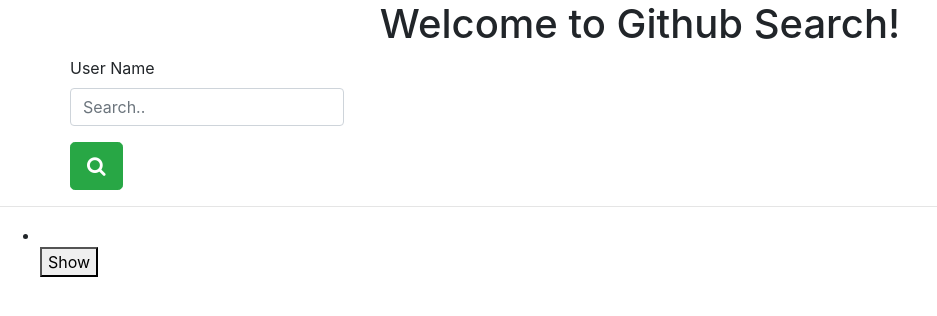
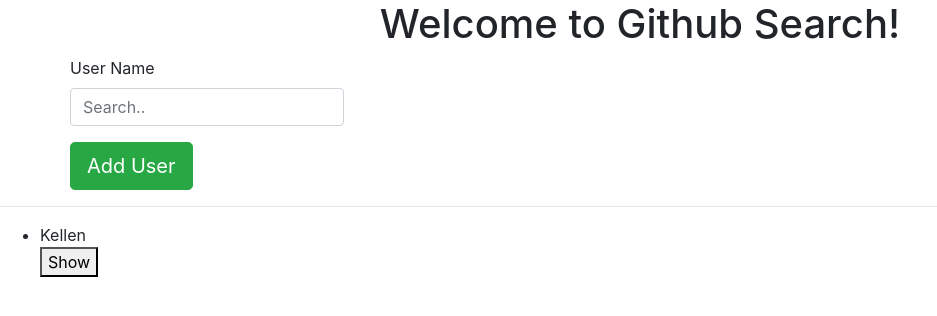
Before and after one commit to KellenNjoroge/Users, an Angular app: page /users in a window 1280 px wide. Shown: the top 316 px of the page, without its empty margins (0-937 px from the left). Built offline with nearby package versions, Linux system fonts and the light colour scheme.

Commit message:
user-form change

```diff
--- a/src/app/user-form/user-form.component.html
+++ b/src/app/user-form/user-form.component.html
@@ -3,7 +3,7 @@
         <form (ngSubmit)='submitUser()' #userform='ngForm'>
             <div class="form-group">
                 <label for="name">  User Name</label>
-                <input type="text" class="form-control" id="name" [(ngModel)]="searchName" placeholder="Search.." name="search" #name="ngModel" required>
+                <input type="text" class="form-control" id="name" [(ngModel)]="newUser.name" placeholder="Search.." name="name" #name="ngModel" required>
                 <div [hidden]="name.valid || name.pristine" class="alert alert-danger">
                     <p> Name is Required</p>
                 </div>
@@ -16,7 +16,7 @@
                   <p> Description is Required</p>
               </div>
           </div>-->
-          <button type="Submit" class="btn btn-success btn-lg"><i class="fa fa-search"></i></button>
+          <button type="Submit" class="btn btn-success btn-lg">Add User</button>
         </form>
     </div>
 </div>
--- a/src/app/user/user.component.html
+++ b/src/app/user/user.component.html
@@ -1,13 +1,13 @@
 <div class="container">
     <div class="row">
-        <app-user-form (searchUser)="searchNewUser($event)"></app-user-form>
+        <app-user-form (addUser)="addNewUser($event)"></app-user-form>
     </div>
 </div>
 <hr>
 <ul>
   <div
    *ngFor='let user of users; let i = index'>
-   <li>{{searchName}}</li>
+   <li>{{user.name}}</li>
    <button (click)='toogleDetails(i)'>Show</button>
    <app-user-details *ngIf="user.showDescription"[user]='user'></app-user-details>
   </div>
--- a/src/app/users/user.service.ts
+++ b/src/app/users/user.service.ts
@@ -1,9 +1,11 @@
 import { Injectable } from '@angular/core';
-
+import {Users} from '../users';
 @Injectable({
   providedIn: 'root'
 })
 export class UserService {
-
+    get Users() {
+      return Users;
+    }
   constructor() { }
 }
```
